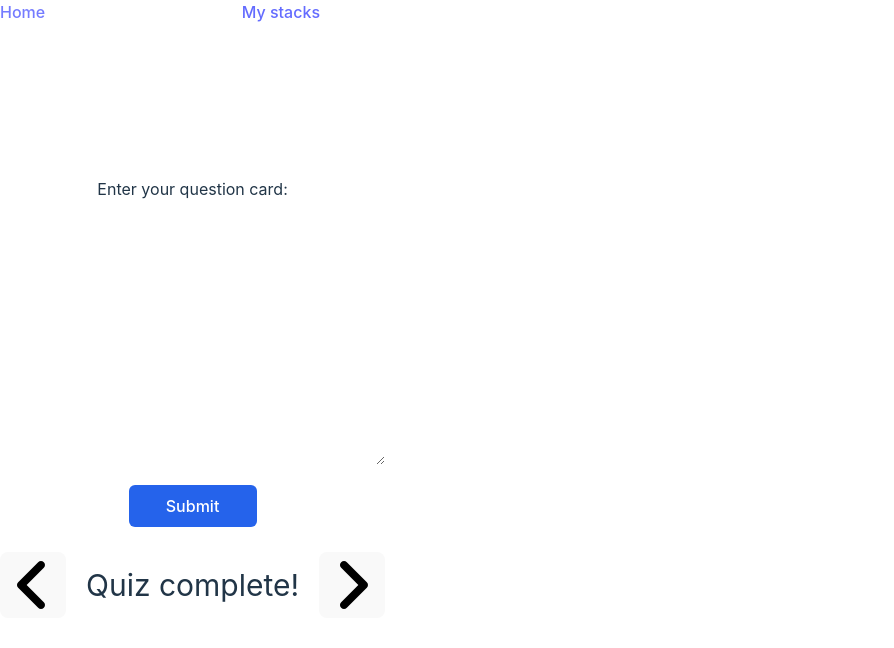
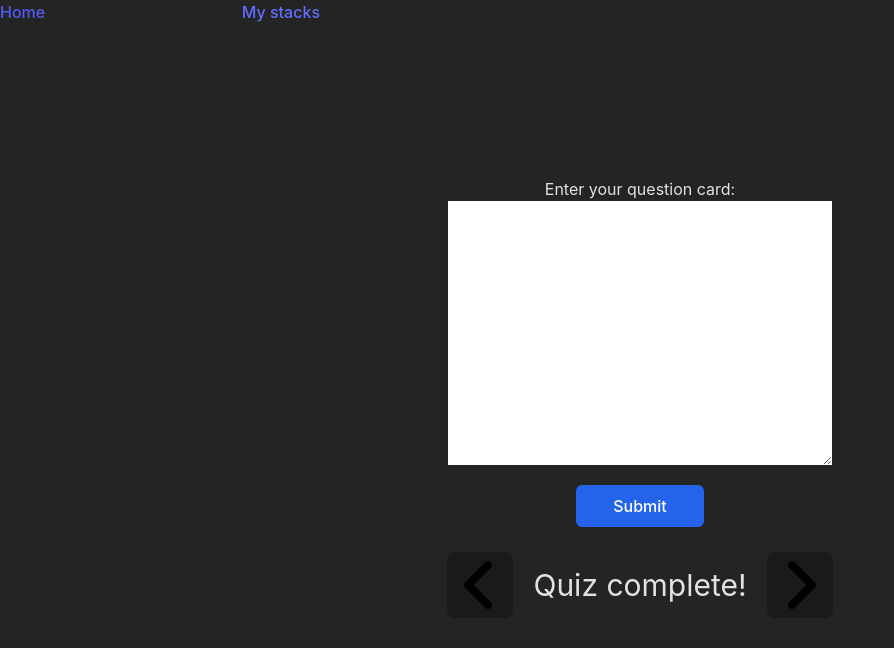
Before and after one commit to LamarcheG/quiz-app, a React (Vite) app: page /stacks/1 in a window 1280 px wide. Shown: the top 648 px of the page, without its empty margins (0-894 px from the left). Built offline with nearby package versions, Linux system fonts and the light colour scheme; no server answers; the database is empty.

Commit message:
style: changed style to remove app.css

```diff
--- a/src/Components/AnswerInputs/FillInTheBlank.tsx
+++ b/src/Components/AnswerInputs/FillInTheBlank.tsx
@@ -11,7 +11,7 @@ export const FillInTheBlank = ({
 }: fillInTheBlankProps) => {
   return (
     <div className="flex items-center justify-between p-5">
-      <label>Answer</label>
+      <label className="pr-3">Answer</label>
       <input
         className="h-6 w-32 rounded-sm px-1 py-3"
         type="text"
--- a/src/Components/AnswerInputs/MultipleChoice.tsx
+++ b/src/Components/AnswerInputs/MultipleChoice.tsx
@@ -14,7 +14,7 @@ export const MultipleChoice = ({
     <div className="p-5">
       {question.choices?.map((choice) => (
         <div key={choice} className="flex items-center justify-between">
-          <label>{choice}</label>
+          <label className="pr-3">{choice}</label>
           <input
             className="h-5 w-5"
             type="radio"
--- a/src/Components/AnswerInputs/ShortAnswer.tsx
+++ b/src/Components/AnswerInputs/ShortAnswer.tsx
@@ -8,7 +8,7 @@ interface shortAnswerProps {
 export const ShortAnswer = ({ question, handleChange }: shortAnswerProps) => {
   return (
     <div className="flex items-center justify-between p-5">
-      <label>Answer</label>
+      <label className="pr-3">Answer</label>
       <input
         className="h-6 w-32 rounded-sm px-1 py-3"
         type="text"
--- a/src/Components/AnswerInputs/TrueOrFalse.tsx
+++ b/src/Components/AnswerInputs/TrueOrFalse.tsx
@@ -19,7 +19,7 @@ export const TrueOrFalse = ({ question, handleChange }: trueOrFalseProps) => {
         ></input>
       </div>
       <div className="flex items-center justify-between">
-        <label>False</label>
+        <label className="pr-3">False</label>
         <input
           className="h-5 w-5"
           type="radio"
--- a/src/Components/QuestionItem.tsx
+++ b/src/Components/QuestionItem.tsx
@@ -36,7 +36,7 @@ export const QuestionItem = ({
       <form
         onSubmit={handleSubmit}
         className={
-          " m-0 w-72 rounded-md border-t border-l bg-gray-900 p-5 shadow-lg shadow-neutral-900 transition-all xl:w-96" +
+          " m-0 flex w-72 flex-col items-center rounded-md border-t border-l bg-gray-900 p-5 shadow-lg shadow-neutral-900 transition-all xl:w-96" +
           (isCorrect === true
             ? " border border-green-700"
             : isCorrect === false
--- a/src/index.css
+++ b/src/index.css
@@ -15,6 +15,11 @@
   -webkit-font-smoothing: antialiased;
   -moz-osx-font-smoothing: grayscale;
   -webkit-text-size-adjust: 100%;
+}
+
+#root {
+  width: 100%;
+  height: 100%;
 }
 
 a {
@@ -50,23 +55,3 @@ button {
   cursor: pointer;
   transition: border-color 0.25s;
 }
-button:hover {
-  border-color: #646cff;
-}
-button:focus,
-button:focus-visible {
-  outline: 4px auto -webkit-focus-ring-color;
-}
-
-@media (prefers-color-scheme: light) {
-  :root {
-    color: #213547;
-    background-color: #ffffff;
-  }
-  a:hover {
-    color: #747bff;
-  }
-  button {
-    background-color: #f9f9f9;
-  }
-}
```
